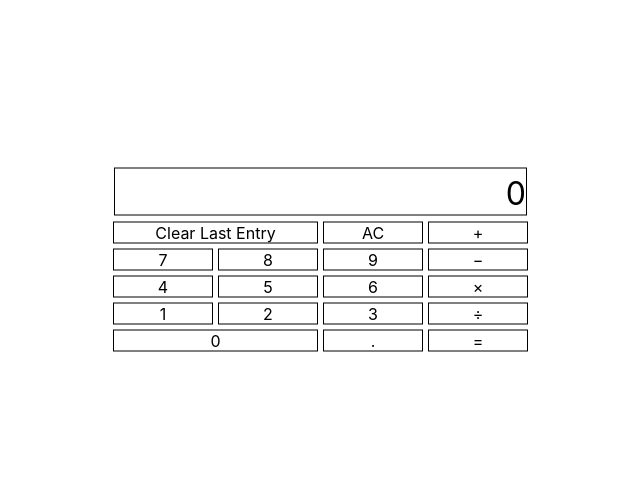
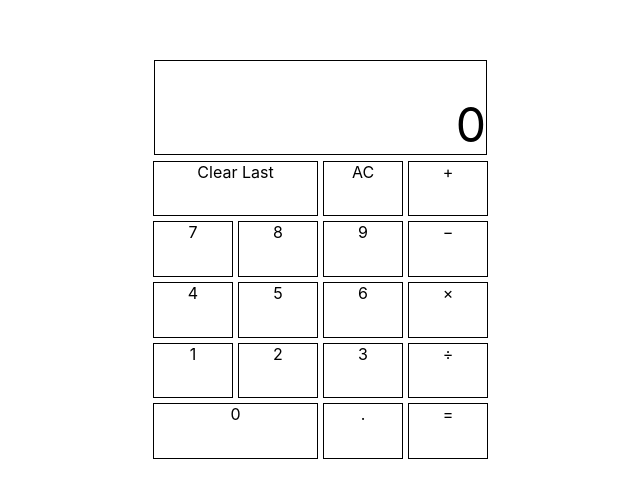
Before and after one commit to samfinck/CalculatorApp, a React (Create React App) app: page / in a window 1280 px wide. Shown: the part 141-638 px from the top of the page, without its empty margins (327-967 px from the left). Built offline with nearby package versions, Linux system fonts and the light colour scheme.

Commit message:
updated calculator styling

```diff
--- a/src/App.css
+++ b/src/App.css
@@ -1,12 +1,13 @@
+.App {
+  display: flex;
+  justify-content: center;
+}
 .calculator-container {
-  margin: 0;
+  width: 25%;
+  height: 50%;
   position: absolute;
-  top: 50%;
-  left: 50%;
-  -ms-transform: translate(-50%, -50%);
-  transform: translate(-50%, -50%);
+  top: 25%;
   display: grid;
-  width: 400px;
   grid-template-columns: repeat(4, 25%);
   grid-gap: 5px;
   grid-auto-rows: auto;
@@ -28,11 +29,9 @@
   border: 1px solid black;
   display: flex;
   justify-content: flex-end;
+  margin: 1px;
+  font-size: 300%;
   align-items: flex-end;
-  padding-top: 5px;
-  padding-bottom: 2px;
-  font-size: xx-large;
-  margin: 1px;
 }
 
 .entry-div:hover {
@@ -69,7 +68,7 @@
 }
 
 .addition-div-highlight {
-  border: 1px solid red;
+  border: 1px solid rgb(223, 61, 161);
 }
 
 .subtraction-div {
@@ -79,7 +78,7 @@
 }
 
 .subtraction-div-highlight {
-  border: 1px solid red;
+  border: 1px solid rgb(223, 61, 161);
 }
 
 .multiplication-div {
@@ -89,7 +88,7 @@
 }
 
 .multiplication-div-highlight {
-  border: 1px solid red;
+  border: 1px solid rgb(223, 61, 161);
 }
 
 .division-div {
--- a/src/calculator-component.js
+++ b/src/calculator-component.js
@@ -282,7 +282,7 @@ export default function CalculatorComponent() {
       </div>
 
       <div className="clear-div" onClick={onClearLastButton}>
-        Clear Last Entry
+        Clear Last
       </div>
 
       <div className="last-value-clear-div" onClick={onAllClearButton}>
```
